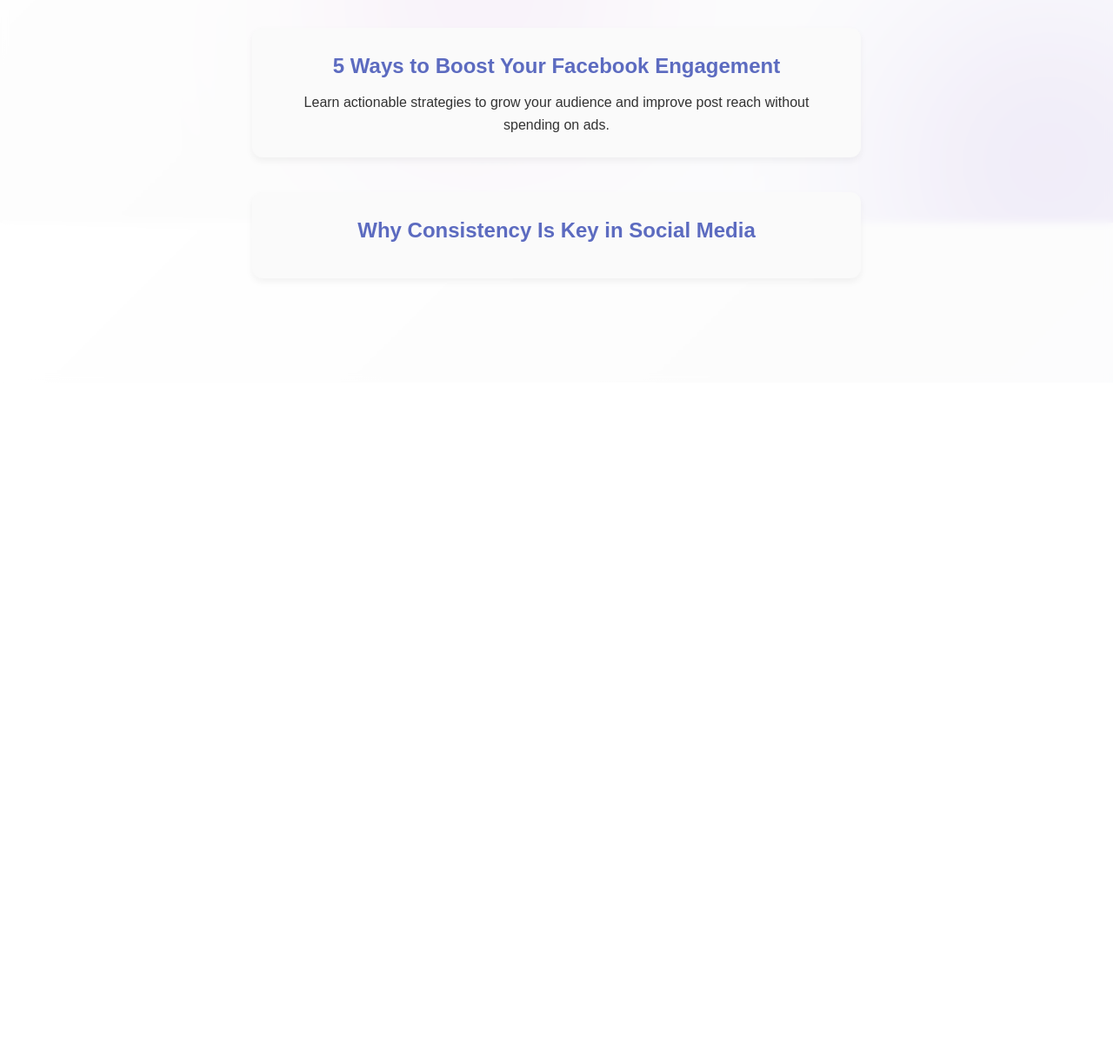
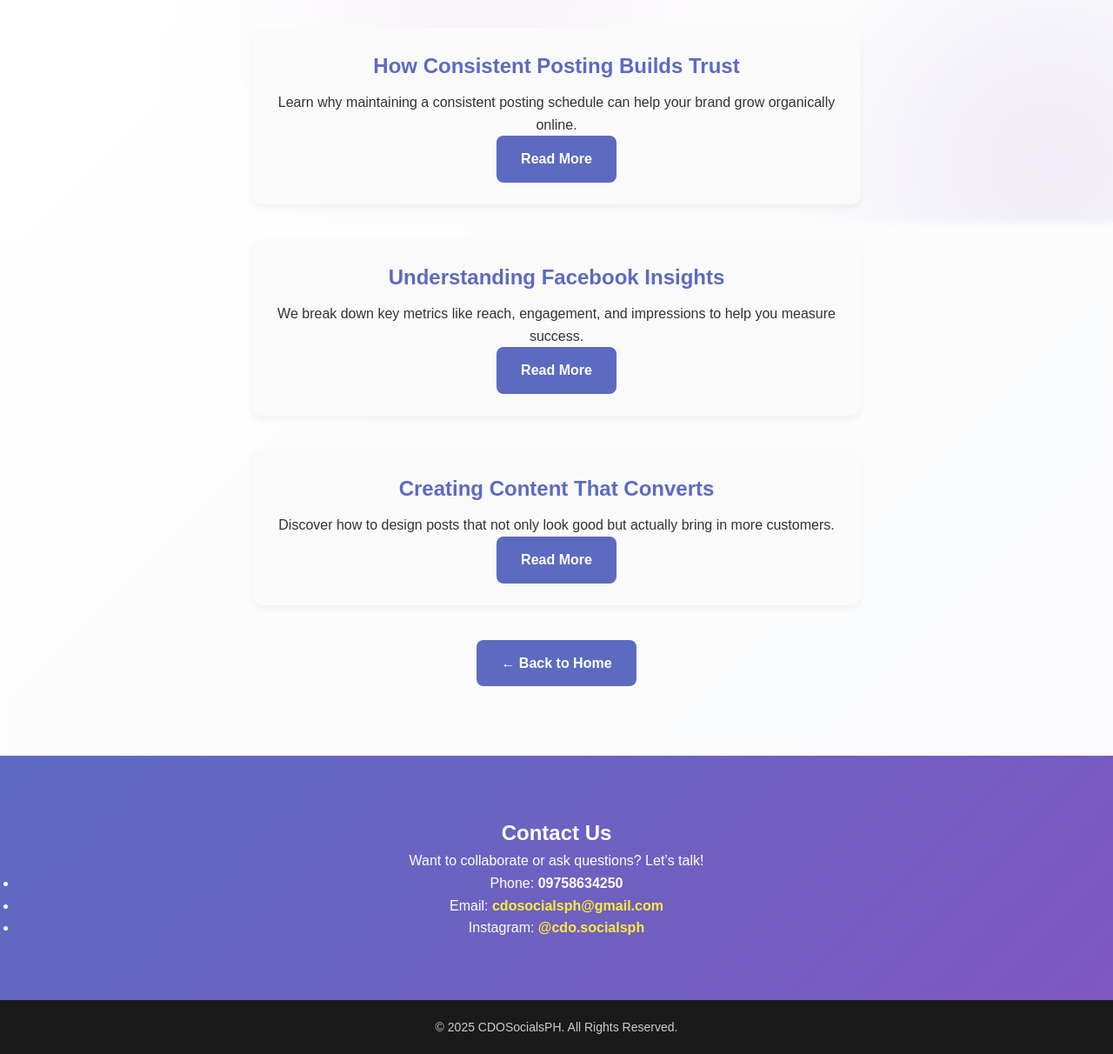
Before and after one commit to cdosocialsph-web/social-media-management-site, a plain HTML site: page blog.html in a window 1280 px wide. Shown: the part 544-1756 px from the top of the page at 87% size. Before the commit the page ends 984 px from the top, so only its background shows below. Drawn offline with Linux system fonts and the light colour scheme.

Commit message:
Update blog.html

```diff
--- a/blog.html
+++ b/blog.html
@@ -3,35 +3,71 @@
 <head>
   <meta charset="UTF-8">
   <meta name="viewport" content="width=device-width, initial-scale=1.0">
-  <meta name="description" content="CDOSocialsPH Blog - Social Media Tips and Strategies for Small Businesses">
+  <meta name="description" content="CDOSocialsPH Blog - Social Media Management Insights">
   <title>Blog - CDOSocialsPH</title>
   <link rel="stylesheet" href="style.css">
 </head>
 <body>
+  <!-- 🎨 Floating background blobs -->
+  <div class="background-blobs"><div></div></div>
+
   <header>
     <div class="container">
-      <h1><a href="index.html" style="text-decoration: none; color: inherit;">CDOSocialsPH</a></h1>
+      <h1><a href="index.html" class="logo">CDOSocialsPH</a></h1>
+      <nav>
+        <a href="index.html">Home</a>
+        <a href="blog.html" class="active">Blog</a>
+        <a href="#contact">Contact</a>
+      </nav>
       <button class="theme-toggle">🌙</button>
     </div>
   </header>
 
-  <!-- 🎨 Background blobs layer -->
-  <div class="background-blobs">
-    <div></div>
-  </div>
-
   <section class="hero">
-    <h2>Our Blog</h2>
-    <p>Insights, tips, and strategies to help your business grow online — straight from the CDOSocialsPH team.</p>
+    <h2>Our Latest Posts</h2>
+    <p>Tips, insights, and stories from the world of social media marketing.</p>
   </section>
 
-  <section id="blog" class="services">
+  <section class="services">
     <h2>Recent Articles</h2>
 
     <div class="service-item">
-      <h3><a href="#" style="color: inherit; text-decoration: none;">5 Ways to Boost Your Facebook Engagement</a></h3>
-      <p>Learn actionable strategies to grow your audience and improve post reach without spending on ads.</p>
+      <h3>How Consistent Posting Builds Trust</h3>
+      <p>Learn why maintaining a consistent posting schedule can help your brand grow organically online.</p>
+      <a href="#" class="cta-button">Read More</a>
     </div>
 
     <div class="service-item">
-      <h3><a href="#" style="color: inherit; text-decoration: none;">Why Consistency Is Key in Social Media</a></h3>
+      <h3>Understanding Facebook Insights</h3>
+      <p>We break down key metrics like reach, engagement, and impressions to help you measure success.</p>
+      <a href="#" class="cta-button">Read More</a>
+    </div>
+
+    <div class="service-item">
+      <h3>Creating Content That Converts</h3>
+      <p>Discover how to design posts that not only look good but actually bring in more customers.</p>
+      <a href="#" class="cta-button">Read More</a>
+    </div>
+
+    <div style="margin-top:40px;">
+      <a href="index.html" class="cta-button">← Back to Home</a>
+    </div>
+  </section>
+
+  <section id="contact" class="contact">
+    <h2>Contact Us</h2>
+    <p>Want to collaborate or ask questions? Let’s talk!</p>
+    <ul>
+      <li>Phone: <strong>09758634250</strong></li>
+      <li>Email: <strong><a href="mailto:cdosocialsph@gmail.com">cdosocialsph@gmail.com</a></strong></li>
+      <li>Instagram: <strong><a href="https://www.instagram.com/cdo.socialsph/" target="_blank">@cdo.socialsph</a></strong></li>
+    </ul>
+  </section>
+
+  <footer>
+    <p>&copy; 2025 CDOSocialsPH. All Rights Reserved.</p>
+  </footer>
+
+  <script src="script.js"></script>
+</body>
+</html>
```
